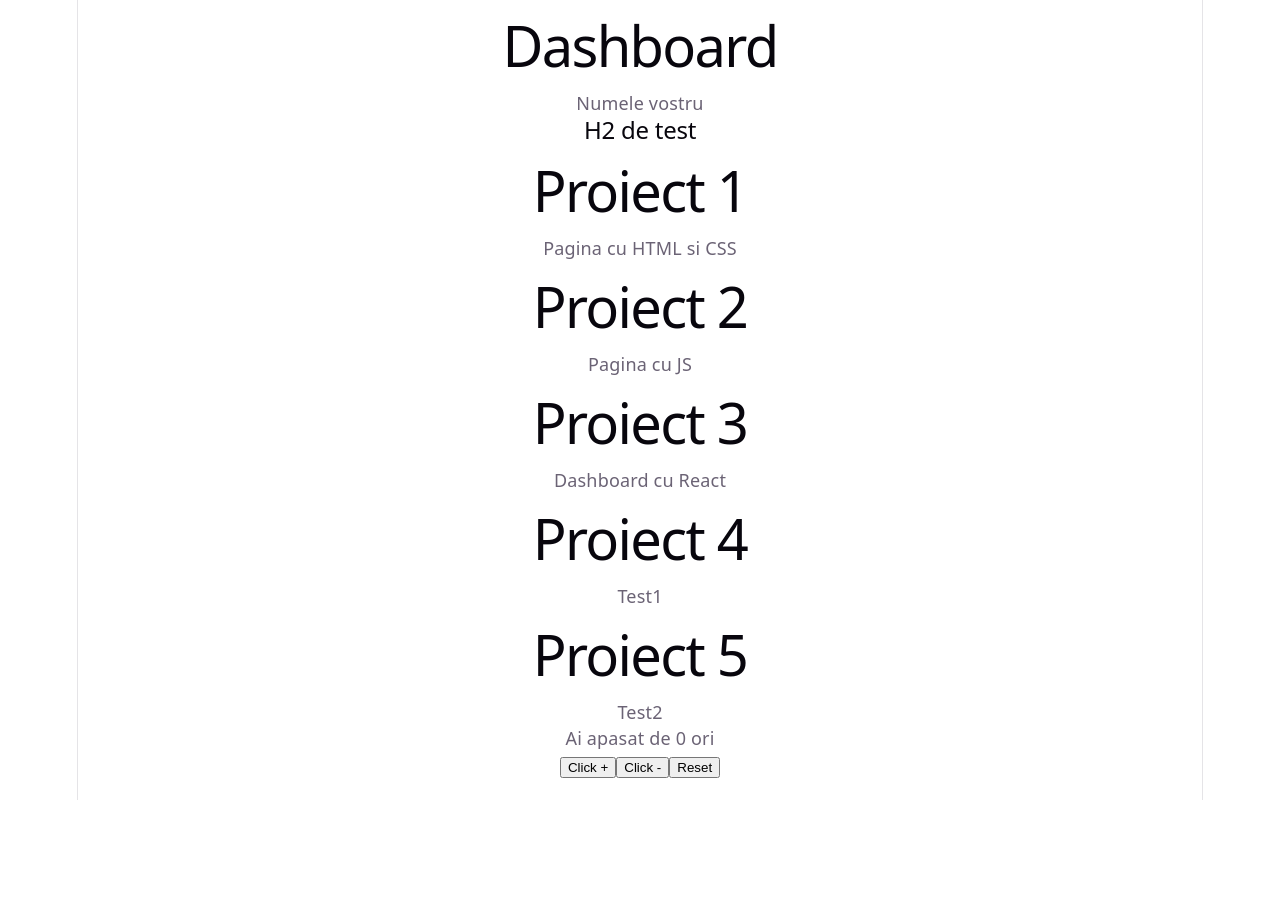
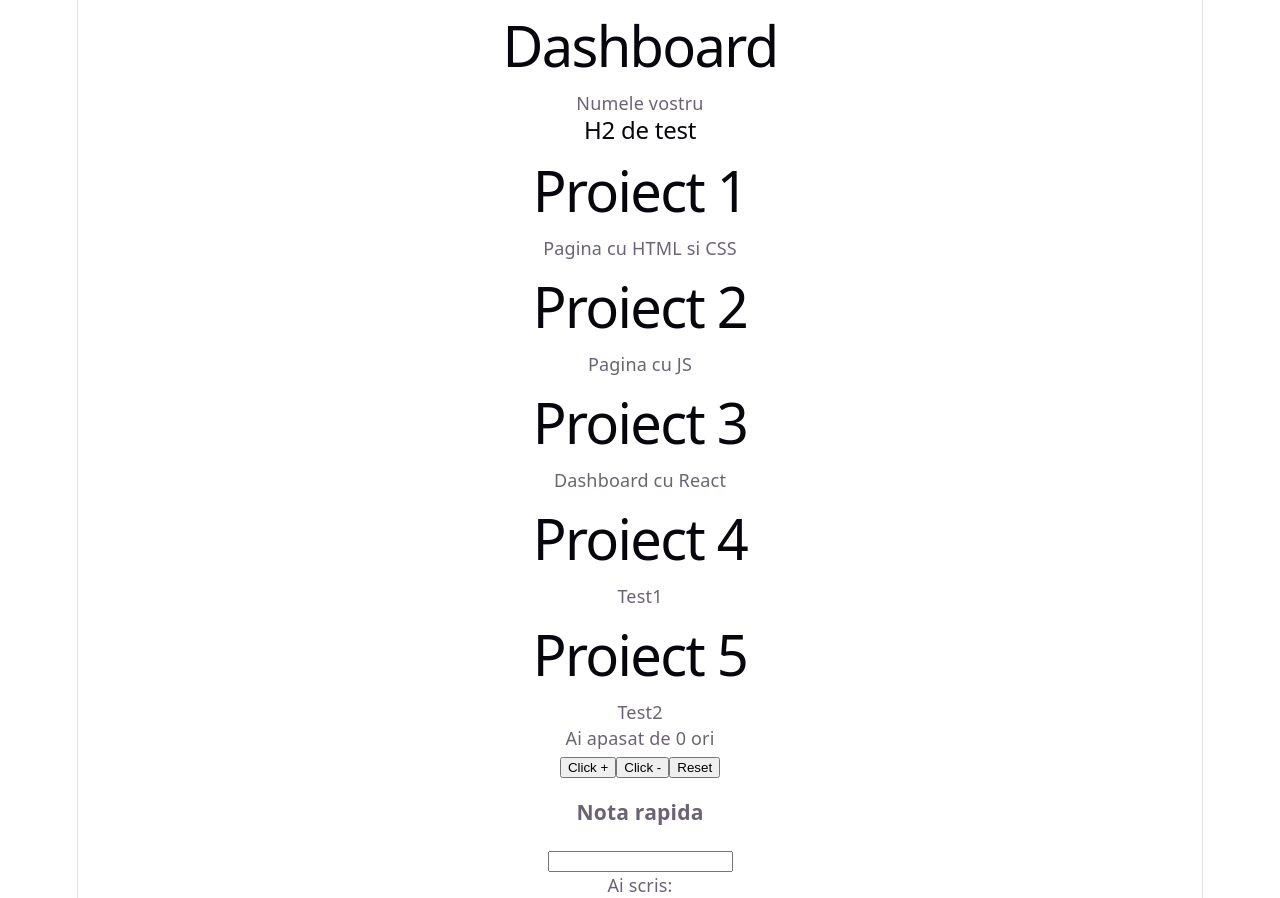
Before and after one commit to Hrelea-Victor/Laborator-pweb, a React (Vite) app: page / in a window 1280 px wide. Before the commit the page ends 800 px from the top, so only its background shows below. Built offline with nearby package versions, Linux system fonts and the light colour scheme.

Commit message:
Feat: Quick note

```diff
--- a/src/App.jsx
+++ b/src/App.jsx
@@ -1,5 +1,6 @@
 import Card from './Card';
 import {useState} from 'react';
+import QuickNote from './QuickNote';
 
 const projects = [
 	{title: "Proiect 1", description: "Pagina cu HTML si CSS"},
@@ -22,6 +23,7 @@
 		<button onClick={() => setCount(count + 1)}>Click +</button>
 		<button onClick={() => setCount(count - 1)}>Click -</button>
 		<button onClick={() => setCount(0)}>Reset</button>
+		<QuickNote/>
 	</div>
 	);
 }
--- /dev/null
+++ b/src/QuickNote.jsx
@@ -0,0 +1,15 @@
+import { useState } from 'react';
+function QuickNote() {
+	const [note, setNote] = useState('');
+	return (
+		<div>
+			<h3>Nota rapida</h3>
+			<input
+				value={note}
+				onChange={(e) => setNote(e.target.value)}
+			/>
+			<p>Ai scris: {note}</p>
+		</div>
+	);
+}
+export default QuickNote;
```
